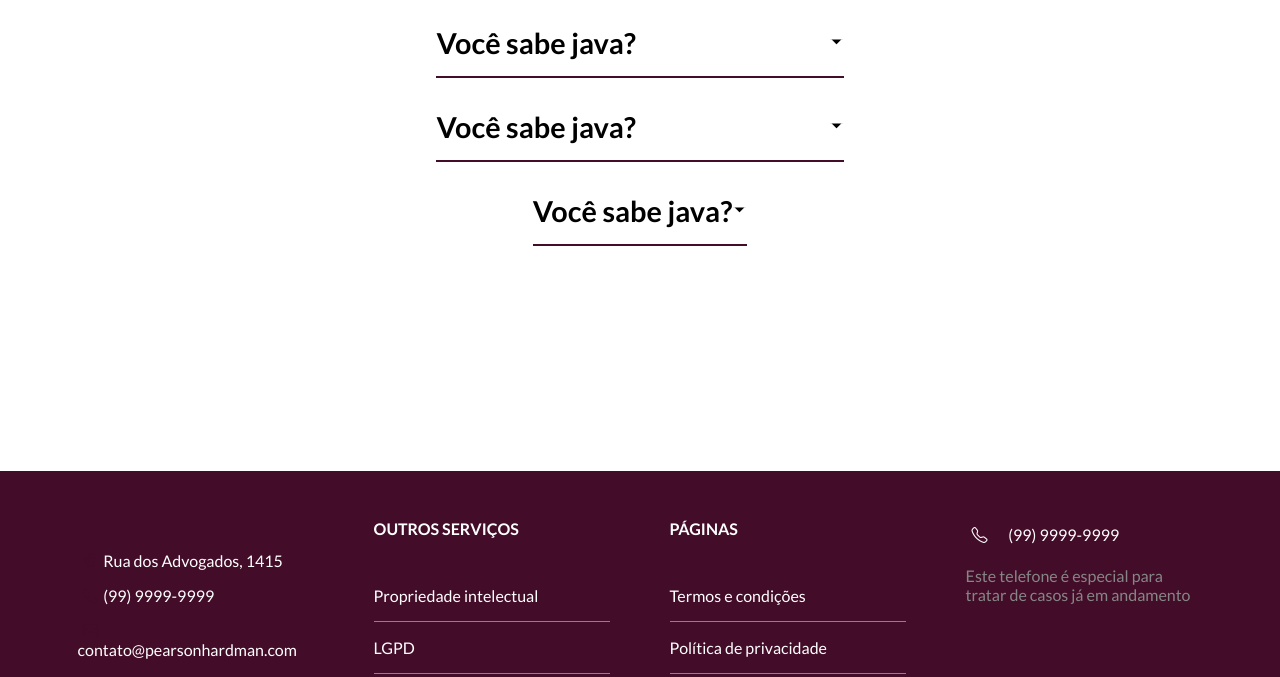
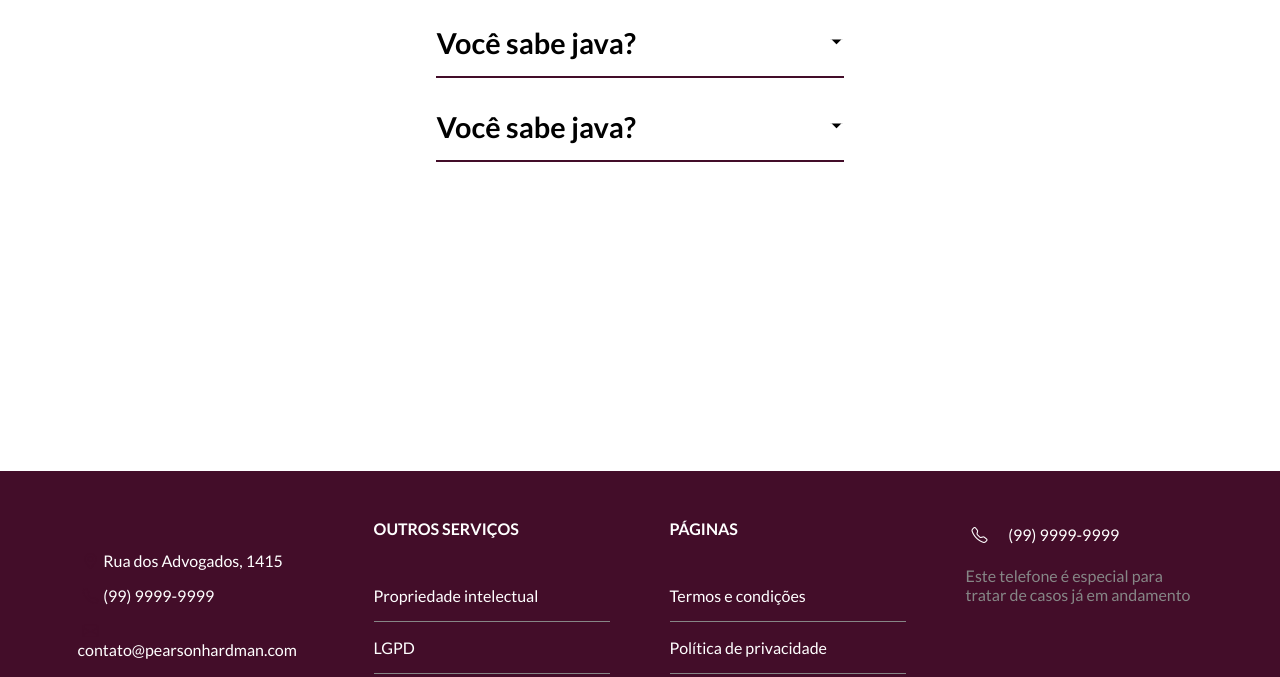
Before and after one commit to guiadams99/aquiles_advocacia, a plain HTML site: page index.html in a window 1280 px wide. Shown: the part 2434-3111 px from the top of the page. Drawn offline with nearby package versions, Linux system fonts and the light colour scheme.

Commit message:
removi um acordion do faq

```diff
--- a/index.html
+++ b/index.html
@@ -196,20 +196,6 @@
           </p>
         </div>
       </div>
-      <div class="faq">
-        <div class="question">
-          <h3>Você sabe java?</h3>
-
-          <svg width="15" height="10" viewBox="0 0 42 25">
-            <path d="M3 3L21 21L39 3" stroke="white" stroke-width="7" stroke-linecap="roud"/>
-          </svg>
-        </div>
-        <div class="answer">
-          <p>
-            Iniciando o projeto
-          </p>
-        </div>
-      </div>
     </section>
 
     </section>
```
